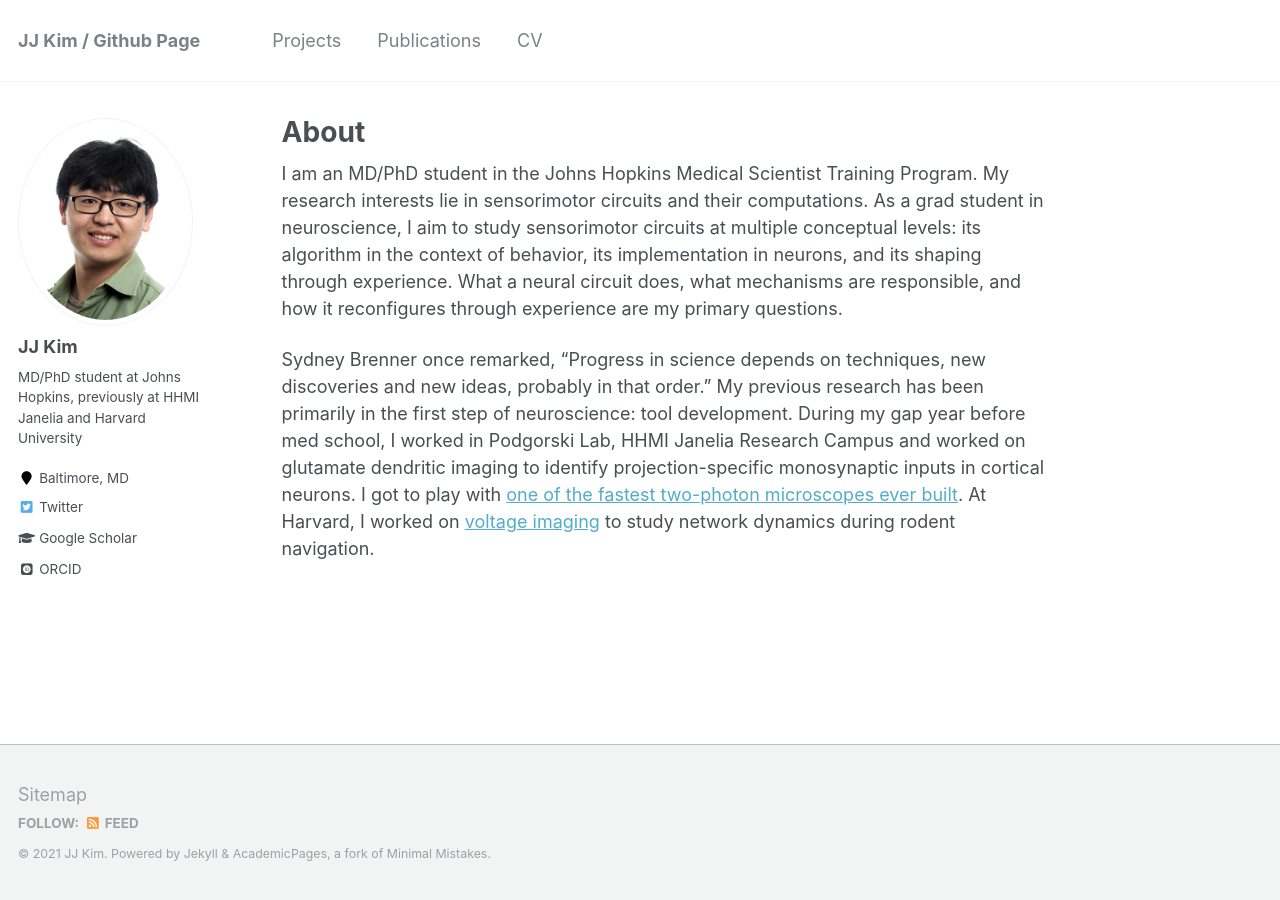
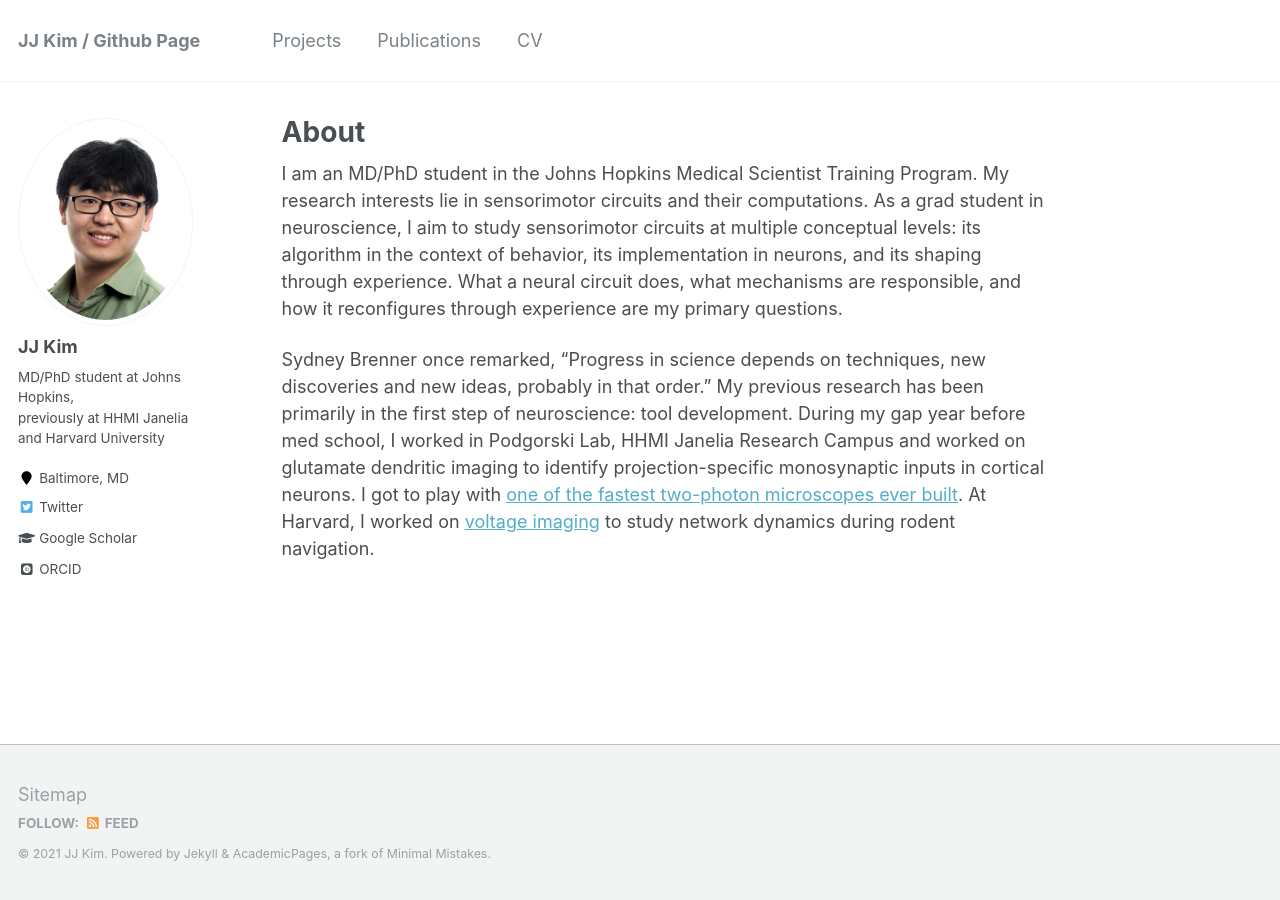
Before and after one commit to jeongjunjjkim/jeongjunjjkim.github.io, a Jekyll site: the page built from _pages/about.md, in a window 1280 px wide. Built offline with Jekyll 4.4.1, drawn with Linux system fonts in a browser that asks for light colours; some web fonts are replaced.

```diff
--- a/_config.yml
+++ b/_config.yml
@@ -82,7 +82,7 @@ analytics:
 author:
   name             : "JJ Kim"
   avatar           : "20180704_0818_Jeong_Kim_500.jpg"
-  bio              : "MD/PhD student at Johns Hopkins, previously at HHMI Janelia and Harvard University"
+  bio              : "MD/PhD student at Johns Hopkins, <br> previously at HHMI Janelia and Harvard University"
   location         : "Baltimore, MD"
   employer         :
   pubmed           : #"https://www.ncbi.nlm.nih.gov/pubmed/?term=john+snow"
```
